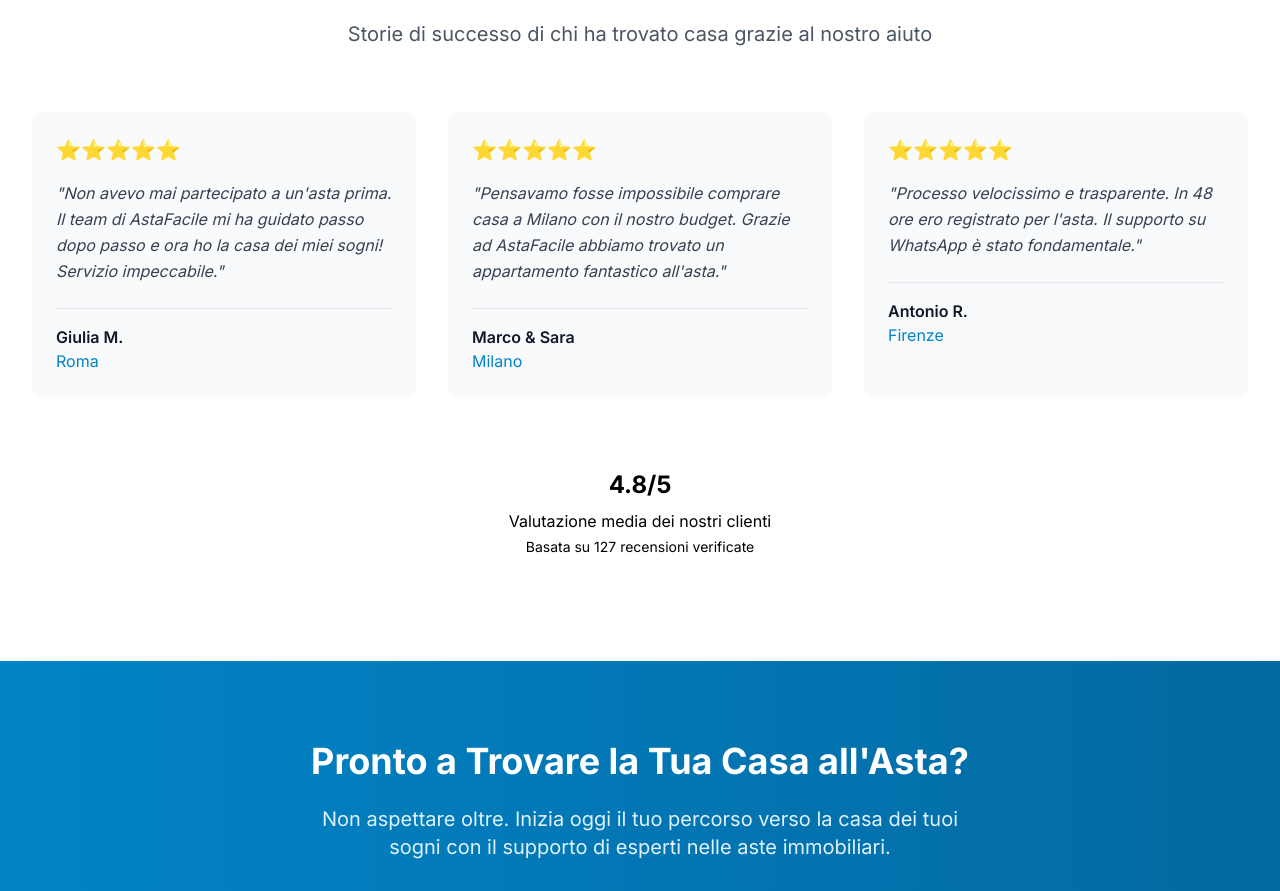
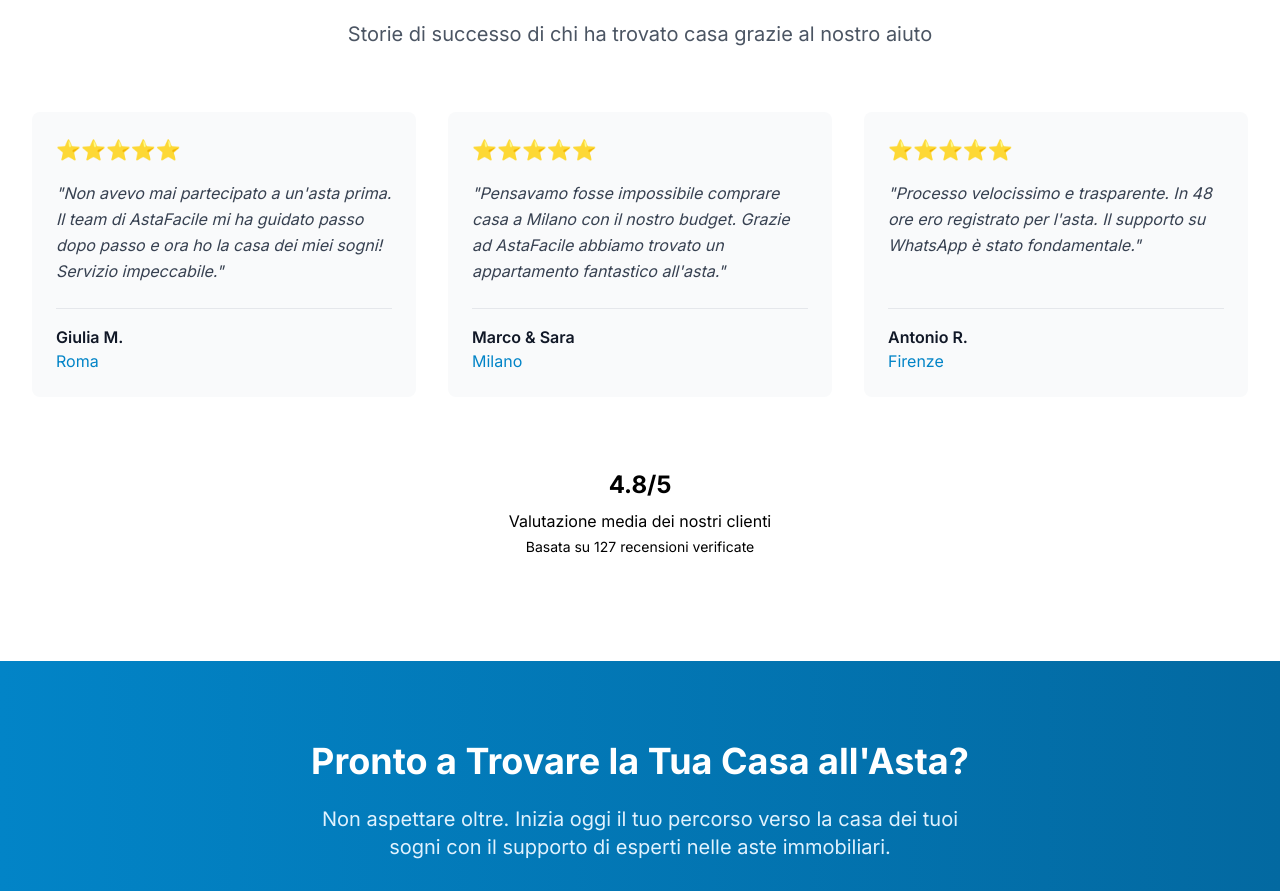
Before and after one commit to alemoscardo/AstaFacile, a React (Vite) app: page / in a window 1280 px wide. Shown: the part 2634-3525 px from the top of the page. Built offline with nearby package versions, Linux system fonts and the light colour scheme; the HTML template or start-up script is replaced by a standard one.

Commit message:
Enhance Testimonials component layout for improved readability
- Updated the Testimonials component to include a flex layout for testimonial items, ensuring consistent height and better alignment.
- Adjusted the styling of the testimonial text and author details for a more polished appearance.

```diff
--- a/src/components/Testimonials.jsx
+++ b/src/components/Testimonials.jsx
@@ -44,16 +44,16 @@ const Testimonials = () => {
 
         <div className="grid grid-cols-1 md:grid-cols-3 gap-8">
           {testimonials.map((testimonial, index) => (
-            <div key={index} className="bg-gray-50 rounded-lg p-6">
+            <div key={index} className="bg-gray-50 rounded-lg p-6 flex flex-col h-full">
               <div className="flex mb-4">
                 {renderStars(testimonial.rating)}
               </div>
 
-              <p className="text-gray-700 mb-6 italic leading-relaxed">
+              <p className="text-gray-700 mb-6 italic leading-relaxed flex-grow">
                 "{testimonial.text}"
               </p>
 
-              <div className="border-t pt-4">
+              <div className="border-t pt-4 mt-auto">
                 <div className="font-semibold text-gray-900">{testimonial.name}</div>
                 <div className="text-primary-600">{testimonial.location}</div>
               </div>
```
